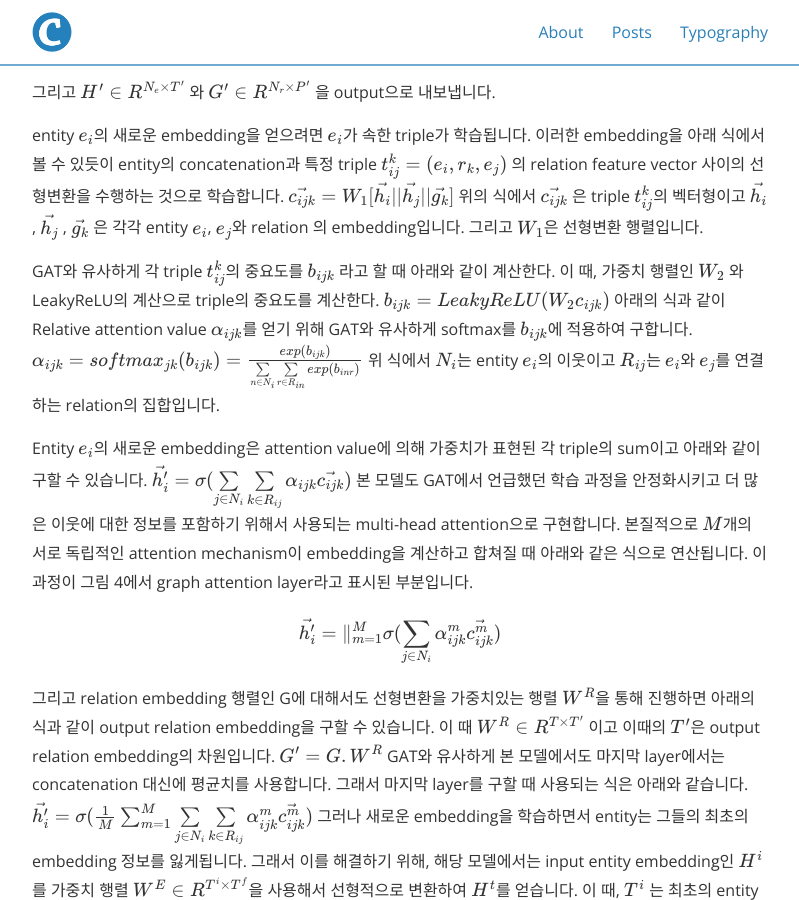
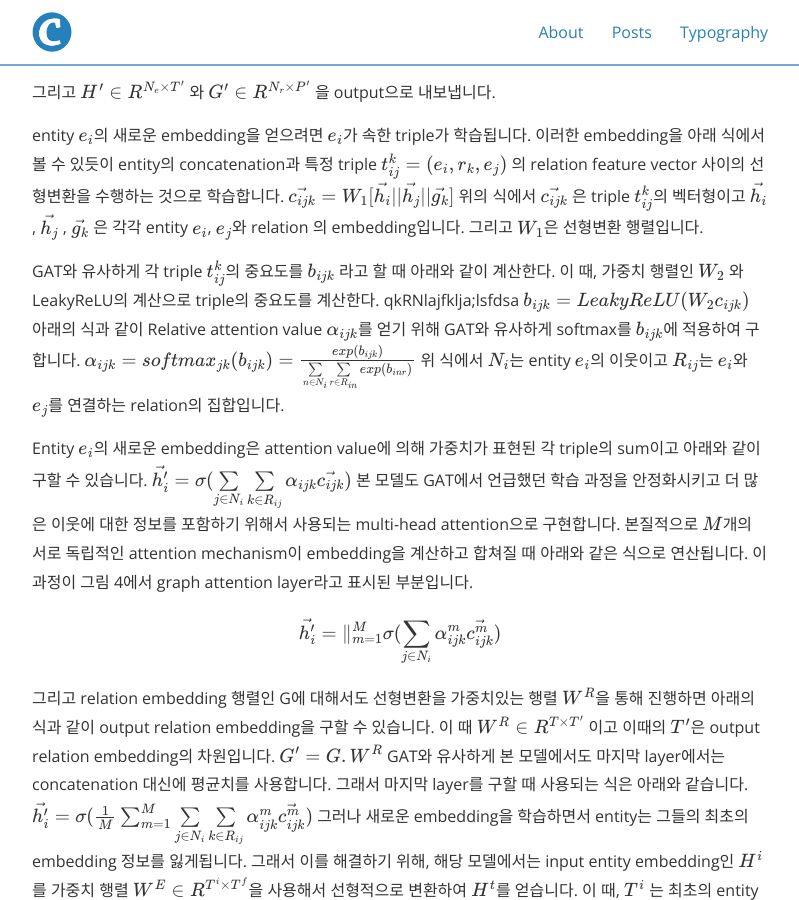
Before and after one commit to jeewon9708/jeewon9708.github.io, a Jekyll site: the page built from _posts/2020-09-18-paper-review-01.md, in a window 1280 px wide and 900 px high, scrolled down 5310 px. Shown: the whole window, without its empty margins (240-1039 px from the left). Built offline with Jekyll 4.4.1, drawn with Linux system fonts in a browser that asks for light colours; nearby versions of some CDN libraries; formulas are drawn with MathJax 3.

Commit message:
Update 2020-09-18-paper-review-01.md

```diff
--- a/_posts/2020-09-18-paper-review-01.md
+++ b/_posts/2020-09-18-paper-review-01.md
@@ -116,15 +116,12 @@ GAT는 성공적이었지만 KG의 중요한 파트인 relation feature에 대
 그리고  $H' \in R^{N_e \times T'}$ 와  $G' \in R^{N_r \times P'}$ 을 output으로 내보냅니다.
 
 entity $e_i$의 새로운 embedding을 얻으려면 $e_i$가 속한 triple가 학습됩니다. 이러한 embedding을 아래 식에서 볼 수 있듯이 entity의 concatenation과 특정 triple $t_{ij}^k=(e_i,r_k,e_j)$ 의 relation feature vector 사이의 선형변환을 수행하는 것으로 학습합니다.
-$$
-{\vec{c_{ijk}}} = W_1[\vec{h_i} || \vec{h_j} ||\vec{g_k}]
-$$
+$${\vec{c_{ijk}}} = W_1[\vec{h_i} || \vec{h_j} ||\vec{g_k}]$$
 위의 식에서 $\vec{c_{ijk}}$ 은 triple  $t_{ij}^k$의 벡터형이고 $\vec{h_i}$ , $\vec{h_j}$ ,  $\vec{g_k}$ 은 각각 entity $e_i$, $e_j$와 relation 의 embedding입니다. 그리고 $W_1$은 선형변환 행렬입니다.
 
 GAT와 유사하게 각 triple  $t_{ij}^k$의 중요도를  $b_{ijk}$ 라고 할 때 아래와 같이 계산한다. 이 때, 가중치 행렬인 $W_2$ 와 LeakyReLU의 계산으로 triple의 중요도를 계산한다.
-$$
-b_{ijk} = LeakyReLU(W_2c_{ijk})
-$$
+qkRNlajfklja;lsfdsa
+$$b_{ijk} = LeakyReLU(W_2c_{ijk})$$
 아래의 식과 같이 Relative attention value $\alpha_{ijk}$를 얻기 위해 GAT와 유사하게 softmax를  $b_{ijk}$에 적용하여 구합니다.
 $$
 \alpha_{ijk}=softmax_{jk}(b_{ijk}) = \frac{exp(b_{ijk})}{\sum\limits_{n\in N_i}\sum\limits_{r\in R_{in}}exp(b_{inr})}
```
